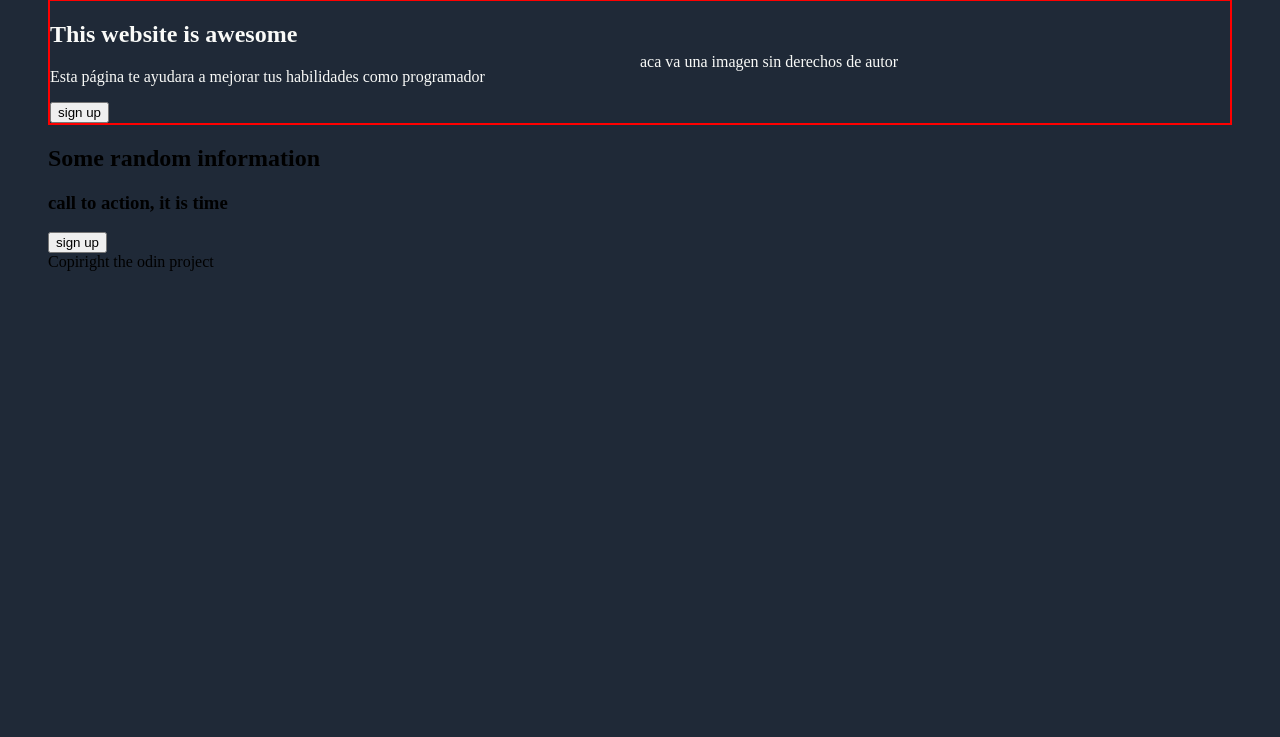
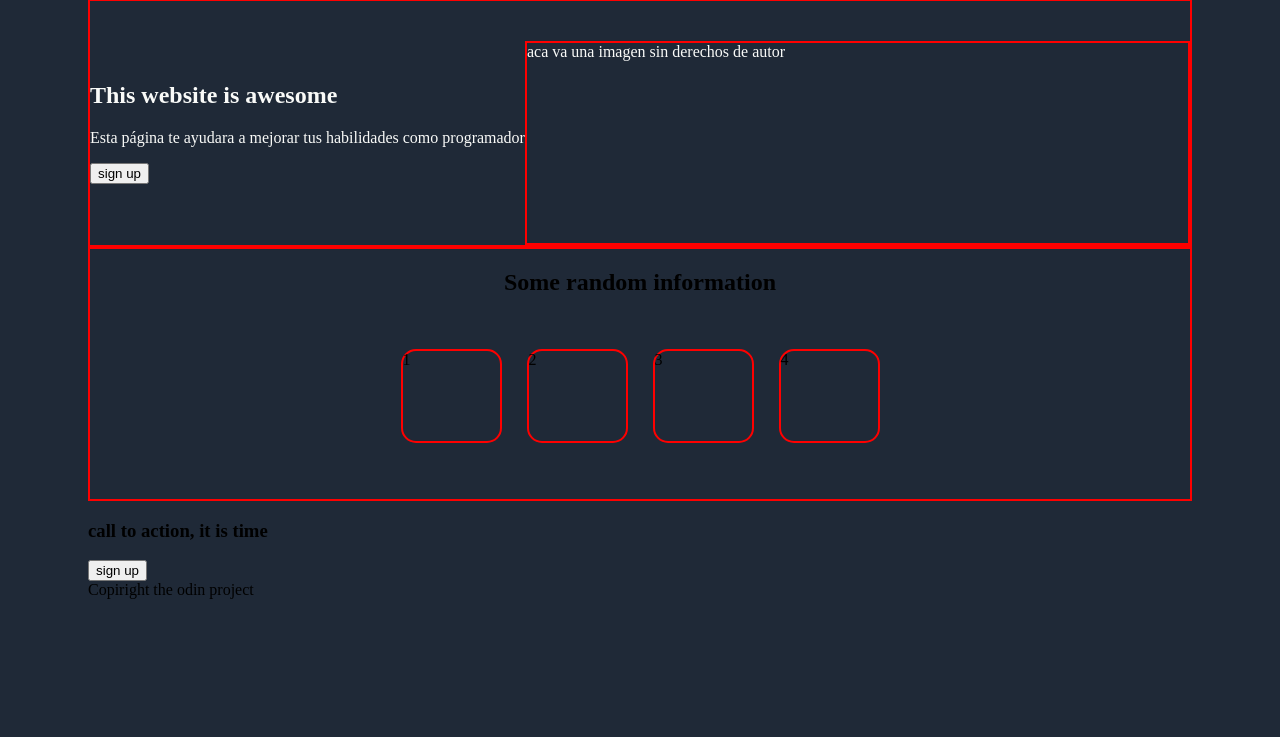
Before and after one commit to mrwhite879/landin-page-project-theodin, a plain HTML site: page index.html in a window 1280 px wide. Shown: the part 63-800 px from the top of the page. Drawn offline with Linux system fonts and the light colour scheme.

Commit message:
Estructura 2da parte y entendimiento de cajas

```diff
--- a/index.html
+++ b/index.html
@@ -29,8 +29,11 @@
 	<main class="wrapper">
 
 		<section class="all">
+
 			<article class="top">
+
 				<div class="contenedor">
+
 					<div class="bloque-texto">
 						<h2 id="first-head">
 							This website is awesome
@@ -38,7 +41,8 @@
 						</h2>
 
 						<p class="parrafo">
-						Esta página te ayudara a mejorar tus habilidades como programador
+							Esta página te ayudara a mejorar tus habilidades
+							como programador
 						</p>
 							<button class="button"> sign up</button>
 					</div>
@@ -47,13 +51,14 @@
 			</article>
 
 			<article class="second">
+
 				<h2 class="sec-head">Some random information</h2>
 
 					<div class="cont">
-					<div class="cub"></div>
-					<div class="cub"></div>
-					<div class="cub"></div>
-					<div class="cub"></div>
+						<div class="cub">1</div>
+						<div class="cub">2</div>
+						<div class="cub">3</div>
+						<div class="cub">4</div>
 
 					</div>
 
--- a/style.css
+++ b/style.css
@@ -4,7 +4,7 @@ background-color:#1F2937;
 .wrapper{
 max-width:1200px;
 margin:0 auto;
-padding: 0 40px;
+padding: 0 80px;
 }
 .contenedor {
 display:flex;
@@ -25,9 +25,43 @@ gap:20px;
 background-color:blue;
 }
 .bloque-texto {
+
+justify-content:space-between;
+
+}
+
+.bloque-imagen {
+border:2px solid red;
+height:200px;
+margin-right:0px;
+margin-top:40px;
 flex:1;
 }
 
-.bloque-imagen {
-flex:1;
+.second {
+border:2px solid red;
+display:flex;
+justify-content:space-between;
+height:250px;
+flex-direction:column;
+background-color:#1F2937;
 }
+
+.cub {
+border:2px solid red;
+width: 97px;
+  height: 90px;
+border-radius:15px;
+
+}
+.cont {
+display:flex;
+height:150px;
+justify-content:center;
+gap:25px;
+}
+
+.sec-head{
+height:50px;
+align-self:center;
+}
```
Lines whose indentation alone changed are shown as unchanged.
